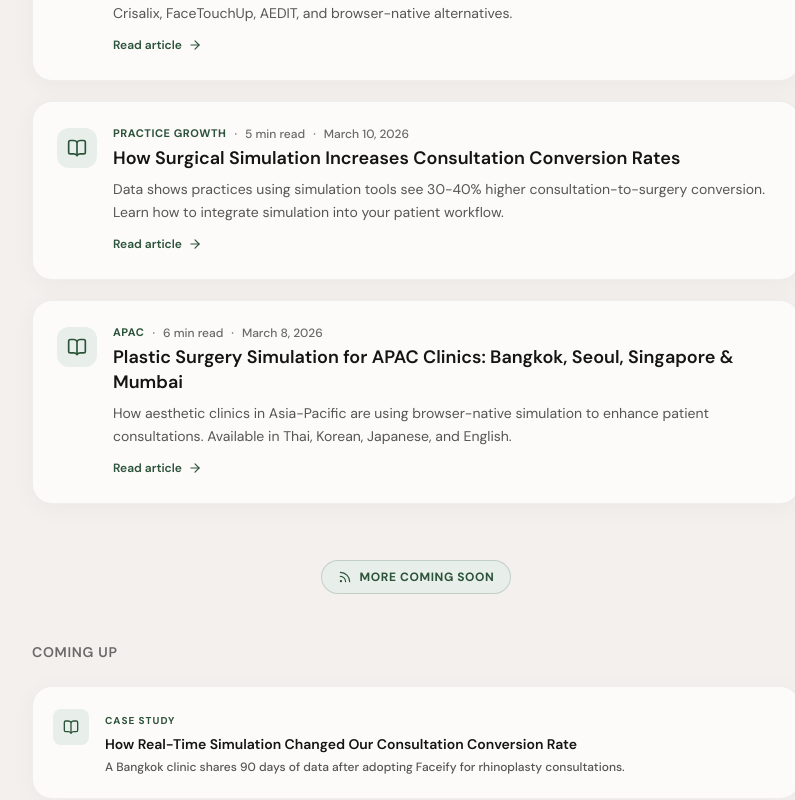
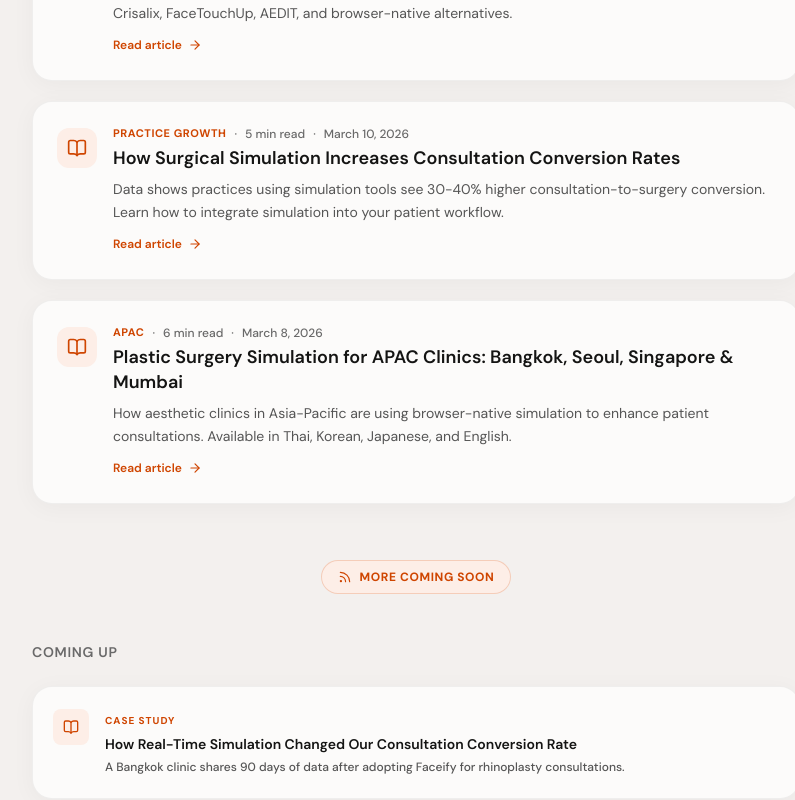
Before and after one commit to shivammane2007/3D_Simulator_Frontend_Web_Integration, a Next.js app: page /blog in a window 1280 px wide. Shown: the part 1280-2080 px from the top of the page, without its empty margins (224-1019 px from the left). Built offline with nearby package versions, Linux system fonts and the light colour scheme; a web font is replaced by a local one.

Commit message:
feat: add blog index and dynamic post pages with SEO metadata

```diff
--- a/src/app/blog/[slug]/page.tsx
+++ b/src/app/blog/[slug]/page.tsx
@@ -253,11 +253,11 @@ export default async function BlogPostPage({ params }: BlogPostPageProps) {
         </div>
       </article>
 
-      {/* Floating Action Button (Matches live website) */}
+      {/* Floating Action Button */}
       <div className="fixed bottom-6 right-6 z-40 flex flex-col items-end gap-3 pointer-events-auto">
         <Link
           href="/procedures"
-          className="inline-flex items-center gap-2 bg-[#2D4B3E] hover:bg-[#233B31] text-white px-5 py-2.5 rounded-full text-xs sm:text-sm font-semibold shadow-level-2 transition-all hover:scale-105 active:scale-95"
+          className="inline-flex items-center gap-2 bg-[#CF4500] hover:bg-[#B33B00] text-white px-5 py-2.5 rounded-full text-xs sm:text-sm font-semibold shadow-level-2 transition-all hover:scale-105 active:scale-95"
         >
           Try Simulators
         </Link>
--- a/src/app/blog/page.tsx
+++ b/src/app/blog/page.tsx
@@ -150,13 +150,13 @@ export default function BlogPage() {
                   className="group block bg-[#FCFBFA] border border-black/5 rounded-[20px] p-6 hover:-translate-y-0.5 hover:shadow-md transition-all duration-300 shadow-level-1 cursor-pointer"
                 >
                   <div className="flex gap-4 items-start">
-                    <div className="w-10 h-10 rounded-[12px] bg-[#E8EFEA] text-[#2C5339] flex items-center justify-center shrink-0 mt-0.5">
-                      <BookOpen className="w-5 h-5 text-[#2C5339]" />
+                    <div className="w-10 h-10 rounded-[12px] bg-[#FDEEE7] text-[#CF4500] flex items-center justify-center shrink-0 mt-0.5 group-hover:bg-[#CF4500] group-hover:text-white transition-colors duration-300">
+                      <BookOpen className="w-5 h-5" />
                     </div>
 
                     <div className="flex-1">
                       <div className="flex flex-wrap items-center gap-x-2 gap-y-1 text-xs text-[#696969]">
-                        <span className="font-bold text-[#2C5339] uppercase tracking-wider text-[11px]">
+                        <span className="font-bold text-[#CF4500] uppercase tracking-wider text-[11px]">
                           {art.category}
                         </span>
                         <span>·</span>
@@ -173,7 +173,7 @@ export default function BlogPage() {
                         {art.excerpt}
                       </p>
 
-                      <span className="inline-flex items-center gap-1.5 mt-3 text-xs font-semibold text-[#2C5339] group-hover:text-[#CF4500] transition-colors">
+                      <span className="inline-flex items-center gap-1.5 mt-3 text-xs font-semibold text-[#CF4500] group-hover:text-[#B33B00] transition-colors">
                         <span>Read article</span>
                         <ArrowRight className="w-3.5 h-3.5 group-hover:translate-x-1 transition-transform" />
                       </span>
@@ -186,9 +186,9 @@ export default function BlogPage() {
 
           {/* More Coming Soon Divider */}
           <div className="flex items-center justify-center gap-3 my-12">
-            <div className="flex items-center gap-2 px-4 py-2 bg-[#E8EFEA] border border-[#2C5339]/20 rounded-full">
-              <Rss className="w-3.5 h-3.5 text-[#2C5339]" />
-              <span className="text-xs font-bold text-[#2C5339] tracking-wider uppercase">
+            <div className="flex items-center gap-2 px-4 py-2 bg-[#FDEEE7] border border-[#CF4500]/20 rounded-full">
+              <Rss className="w-3.5 h-3.5 text-[#CF4500]" />
+              <span className="text-xs font-bold text-[#CF4500] tracking-wider uppercase">
                 More coming soon
               </span>
             </div>
@@ -205,11 +205,11 @@ export default function BlogPage() {
                 key={i}
                 className="bg-[#FCFBFA] border border-black/5 rounded-[20px] p-5 flex gap-4 items-start shadow-level-1"
               >
-                <div className="w-9 h-9 rounded-lg bg-[#E8EFEA] text-[#2C5339] flex items-center justify-center shrink-0 mt-0.5">
-                  <BookOpen className="w-4 h-4 text-[#2C5339]" />
+                <div className="w-9 h-9 rounded-lg bg-[#FDEEE7] text-[#CF4500] flex items-center justify-center shrink-0 mt-0.5">
+                  <BookOpen className="w-4 h-4 text-[#CF4500]" />
                 </div>
                 <div>
-                  <span className="text-[10px] font-bold text-[#2C5339] uppercase tracking-widest">
+                  <span className="text-[10px] font-bold text-[#CF4500] uppercase tracking-widest">
                     {item.category}
                   </span>
                   <h3 className="text-sm font-semibold text-[#141413] mt-1 mb-1 leading-snug font-display">
```
